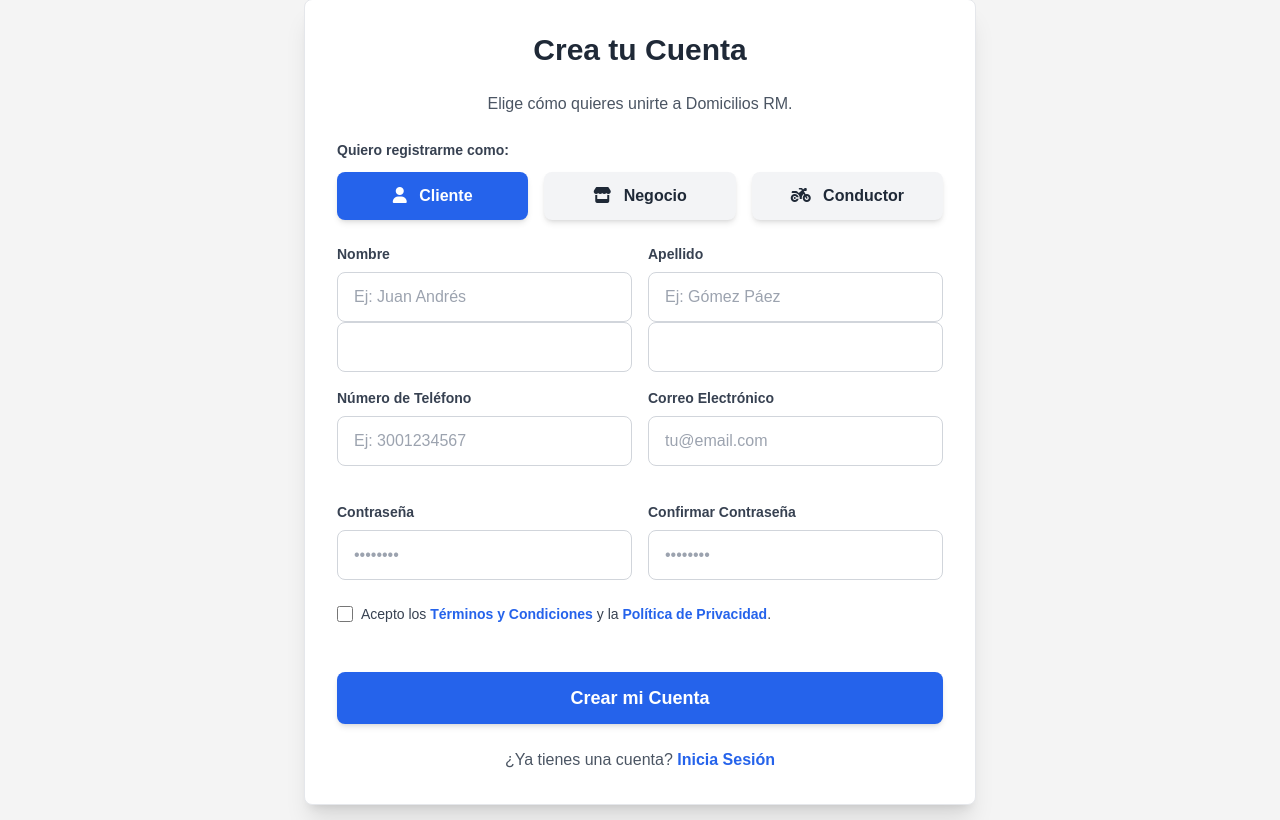
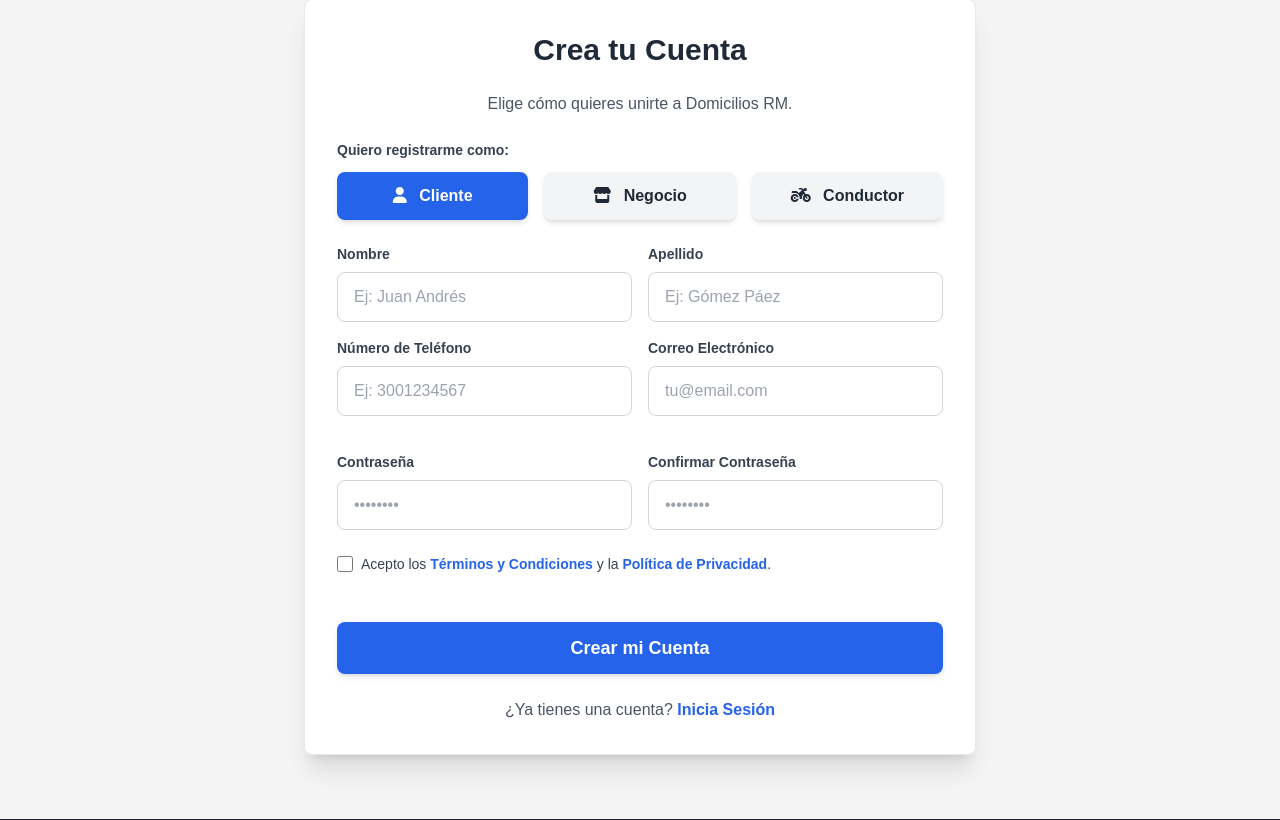
Before and after one commit to Neiro77/domiciliosrmyopal, a Flask app: page /register in a window 1280 px wide. Shown: the part 105-925 px from the top of the page. Run offline with Flask 3, Linux system fonts and the light colour scheme; some libraries are stand-ins or nearby versions.

Commit message:
Ajuste formulario registro 14

```diff
--- a/templates/public/register.html
+++ b/templates/public/register.html
@@ -64,12 +64,10 @@
                 <div>
                     <label for="{{ form.first_name.id }}" class="block text-gray-700 text-sm font-semibold mb-2">{{ form.first_name.label }}</label>
 					{{ form.first_name(class="w-full px-4 py-3 border border-gray-300 rounded-lg focus:outline-none focus:ring-2 focus:ring-blue-500 text-gray-800", placeholder="Ej: Juan Andrés") }}
-                    {{ form.first_name(class="w-full px-4 py-3 border border-gray-300 rounded-lg ...") }}
                 </div>
                 <div>
                     <label for="{{ form.last_name.id }}" class="block text-gray-700 text-sm font-semibold mb-2">{{ form.last_name.label }}</label>
 					{{ form.last_name(class="w-full px-4 py-3 border border-gray-300 rounded-lg focus:outline-none focus:ring-2 focus:ring-blue-500 text-gray-800", placeholder="Ej: Gómez Páez") }}
-                    {{ form.last_name(class="w-full px-4 py-3 border border-gray-300 rounded-lg ...") }}
                 </div>
 				<div class="mb-5">
 					<label for="{{ form.phone_number.id }}" class="block text-gray-700 text-sm font-semibold mb-2">{{ form.phone_number.label }}</label>
```
